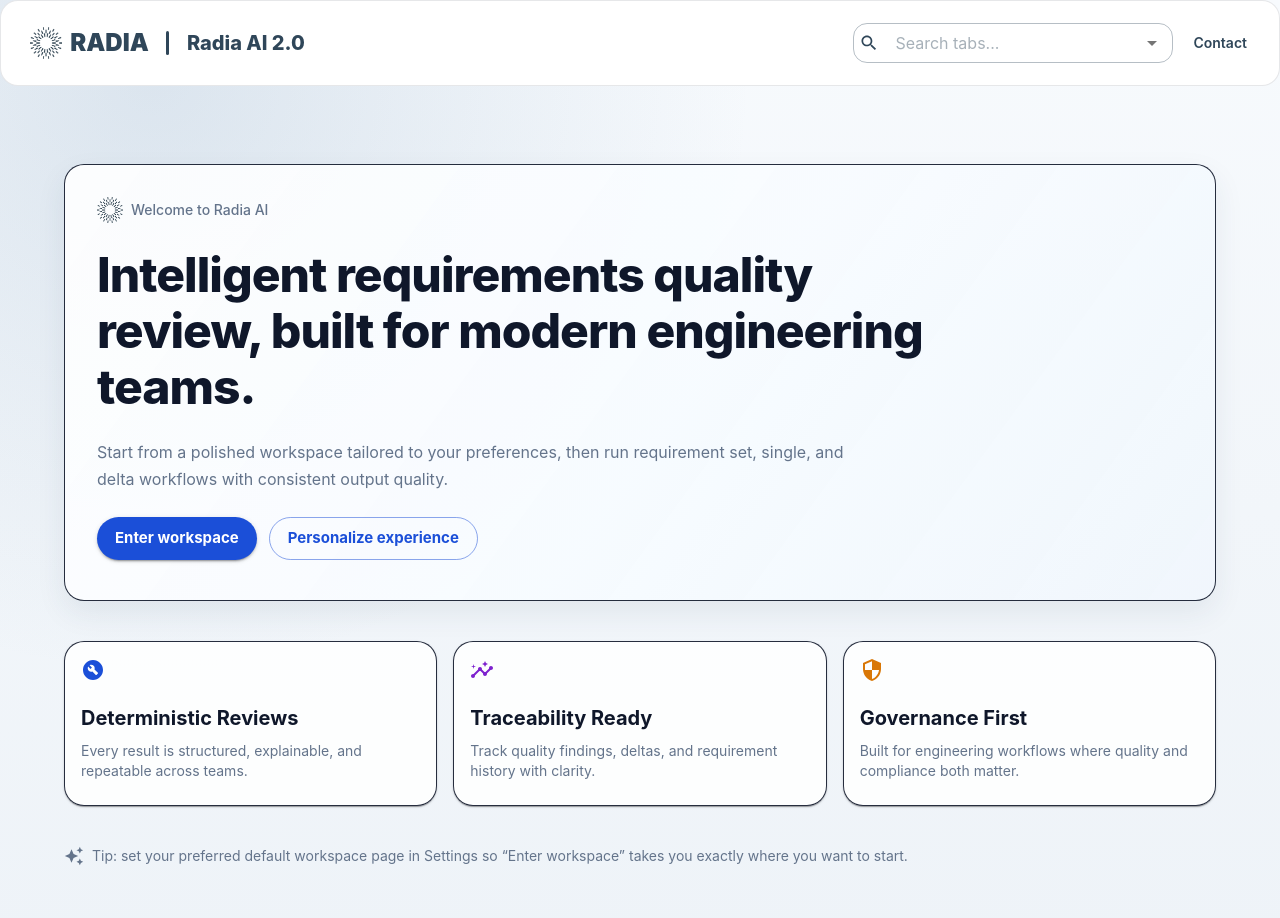
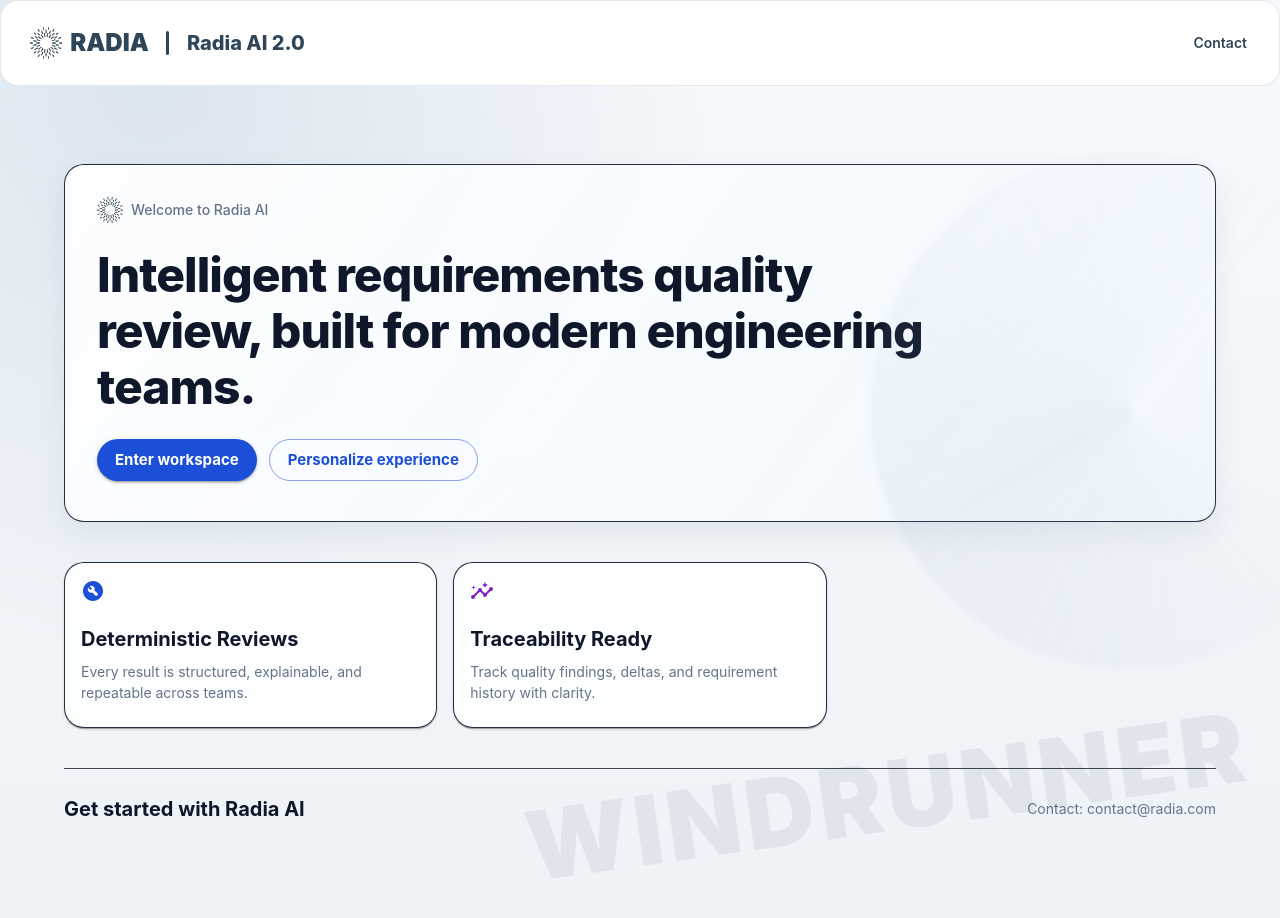
Before and after one commit to snehaaaraj/RadiaAI, a React (Vite) app in the folder frontend/: page / in a window 1280 px wide. Shown: the top 918 px of the page. Built offline with nearby package versions, Linux system fonts and the light colour scheme.

Commit message:
Agent host session 698fd404-c45b-466f-9863-522e27fc8672 - turn 71

```diff
--- a/frontend/src/components/layout/TopBar.tsx
+++ b/frontend/src/components/layout/TopBar.tsx
@@ -39,7 +39,11 @@ const HEADER_SEARCH_OPTIONS: HeaderSearchOption[] = [
 const SUPPORT_EMAIL = 'sneha.nagaraju@radia.com';
 const BUG_REPORT_EMAIL = 'sneha.nagaraju@radia.com';
 
-export function TopBar() {
+interface TopBarProps {
+  showSearch?: boolean;
+}
+
+export function TopBar({ showSearch = true }: TopBarProps) {
   const theme = useTheme();
   const flightColor = theme.palette.mode === 'dark' ? '#FFFFFF' : '#000000';
   const headerForegroundColor = theme.palette.mode === 'dark' ? '#FFFFFF' : '#2F4659';
@@ -184,6 +188,7 @@ export function TopBar() {
         </Link>
         <Box sx={{ flexGrow: 1 }} />
 
+        {showSearch && (
           <Autocomplete
             value={searchValue}
             onChange={(_event, option) => {
@@ -225,6 +230,7 @@ export function TopBar() {
               />
             )}
           />
+        )}
 
         <Button
           color="inherit"
--- a/frontend/src/pages/Landing.tsx
+++ b/frontend/src/pages/Landing.tsx
@@ -1,13 +1,12 @@
-import AutoAwesomeIcon from '@mui/icons-material/AutoAwesome';
 import BuildCircleIcon from '@mui/icons-material/BuildCircle';
 import InsightsIcon from '@mui/icons-material/Insights';
-import SecurityIcon from '@mui/icons-material/Security';
 import Box from '@mui/material/Box';
 import Button from '@mui/material/Button';
 import Card from '@mui/material/Card';
 import CardContent from '@mui/material/CardContent';
 import Container from '@mui/material/Container';
 import Grid from '@mui/material/Grid2';
+import Link from '@mui/material/Link';
 import Stack from '@mui/material/Stack';
 import Toolbar from '@mui/material/Toolbar';
 import Typography from '@mui/material/Typography';
@@ -31,11 +30,6 @@ const highlights = [
     description: 'Track quality findings, deltas, and requirement history with clarity.',
     icon: <InsightsIcon color="secondary" />,
   },
-  {
-    title: 'Governance First',
-    description: 'Built for engineering workflows where quality and compliance both matter.',
-    icon: <SecurityIcon sx={{ color: 'warning.main' }} />,
-  },
 ] as const;
 
 export default function Landing() {
@@ -55,8 +49,43 @@ export default function Landing() {
 
   return (
     <NavigationGuardProvider>
-      <TopBar />
-      <Box sx={{ minHeight: '100vh', background: pageGradient }}>
+      <TopBar showSearch={false} />
+      <Box sx={{ minHeight: '100vh', background: pageGradient, position: 'relative' }}>
+        <Box
+          sx={{
+            position: 'absolute',
+            inset: 0,
+            pointerEvents: 'none',
+            overflow: 'hidden',
+          }}
+        >
+          <Typography
+            sx={{
+              position: 'absolute',
+              right: { xs: -28, md: 28 },
+              bottom: { xs: 78, md: 42 },
+              fontSize: { xs: '2.8rem', md: '6rem' },
+              fontWeight: 900,
+              letterSpacing: 5,
+              color: alpha(isDark ? '#D8E5F3' : '#2F4659', isDark ? 0.06 : 0.08),
+              transform: 'rotate(-8deg)',
+            }}
+          >
+            WINDRUNNER
+          </Typography>
+          <Box
+            sx={{
+              position: 'absolute',
+              right: { xs: -150, md: -110 },
+              top: { xs: 180, md: 150 },
+              width: { xs: 320, md: 520 },
+              height: { xs: 320, md: 520 },
+              borderRadius: '50%',
+              background: `conic-gradient(from 120deg, ${alpha('#9AB2CB', 0)} 0deg, ${alpha('#9AB2CB', isDark ? 0.08 : 0.1)} 120deg, ${alpha('#9AB2CB', 0)} 280deg)`,
+              filter: 'blur(2px)',
+            }}
+          />
+        </Box>
         <Container maxWidth="lg" sx={{ minHeight: '100vh', py: { xs: 6, md: 10 } }}>
           <Toolbar sx={{ minHeight: `${HEADER_HEIGHT}px !important` }} />
           <Stack spacing={5}>
@@ -84,10 +113,6 @@ export default function Landing() {
                     </Box>
                     <Typography variant="h3" fontWeight={800} maxWidth={840}>
                       Intelligent requirements quality review, built for modern engineering teams.
-                    </Typography>
-                    <Typography variant="body1" color="text.secondary" maxWidth={780}>
-                      Start from a polished workspace tailored to your preferences, then run requirement
-                      set, single, and delta workflows with consistent output quality.
                     </Typography>
                     <Stack direction={{ xs: 'column', sm: 'row' }} spacing={1.5}>
                       <Button variant="contained" size="large" onClick={() => navigate(defaultWorkspaceRoute)}>
@@ -136,19 +161,33 @@ export default function Landing() {
               ))}
             </Grid>
 
-            <motion.div
-              initial={reduceMotion ? false : { opacity: 0 }}
-              animate={reduceMotion ? {} : { opacity: 1 }}
-              transition={{ duration: 0.45, delay: 0.22 }}
+            <Box
+              component="footer"
+              sx={{
+                mt: 1,
+                pt: 3,
+                pb: 2,
+                borderTop: '1px solid',
+                borderColor: alpha(theme.palette.divider, isDark ? 0.45 : 0.8),
+              }}
             >
-              <Box display="flex" alignItems="center" gap={1} color="text.secondary">
-                <AutoAwesomeIcon fontSize="small" />
-                <Typography variant="body2">
-                  Tip: set your preferred default workspace page in Settings so “Enter workspace” takes
-                  you exactly where you want to start.
+              <Stack
+                direction={{ xs: 'column', md: 'row' }}
+                justifyContent="space-between"
+                alignItems={{ xs: 'flex-start', md: 'center' }}
+                spacing={1}
+              >
+                <Typography variant="h6" fontWeight={700}>
+                  Get started with Radia AI
                 </Typography>
-              </Box>
-            </motion.div>
+                <Typography variant="body2" color="text.secondary">
+                  Contact:{' '}
+                  <Link href="mailto:contact@radia.com" underline="hover" color="inherit">
+                    contact@radia.com
+                  </Link>
+                </Typography>
+              </Stack>
+            </Box>
           </Stack>
         </Container>
       </Box>
```
Lines whose indentation alone changed are shown as unchanged.
